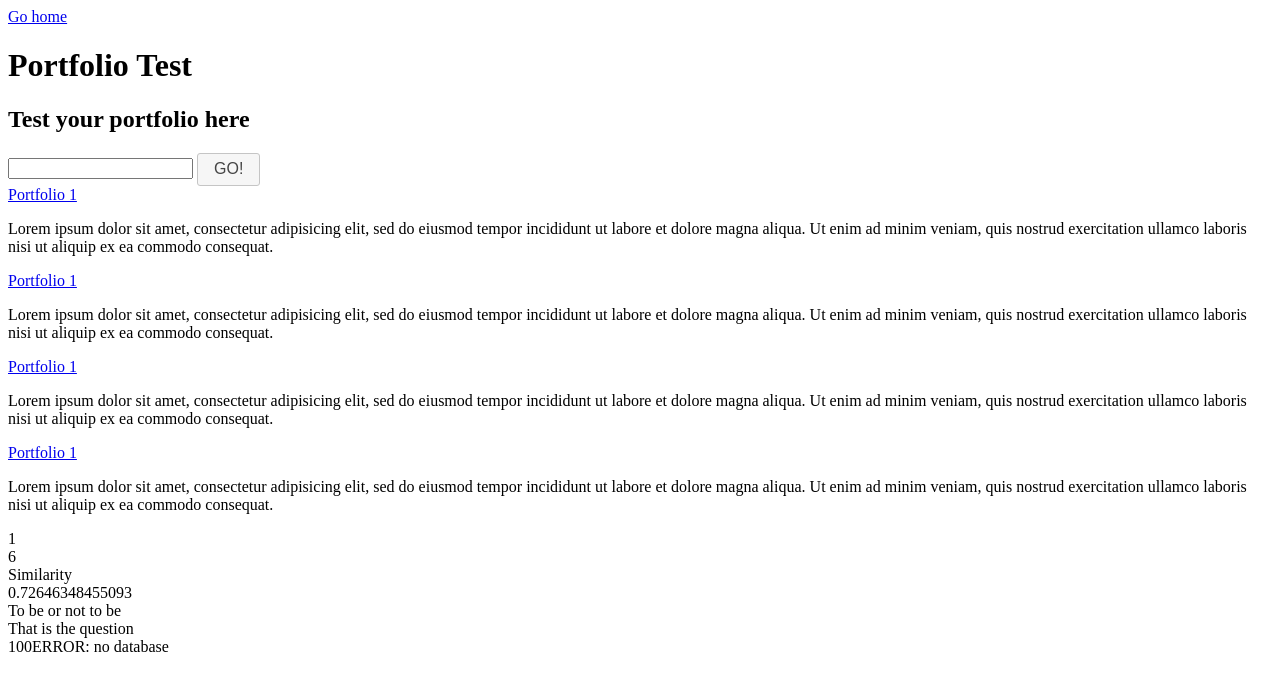
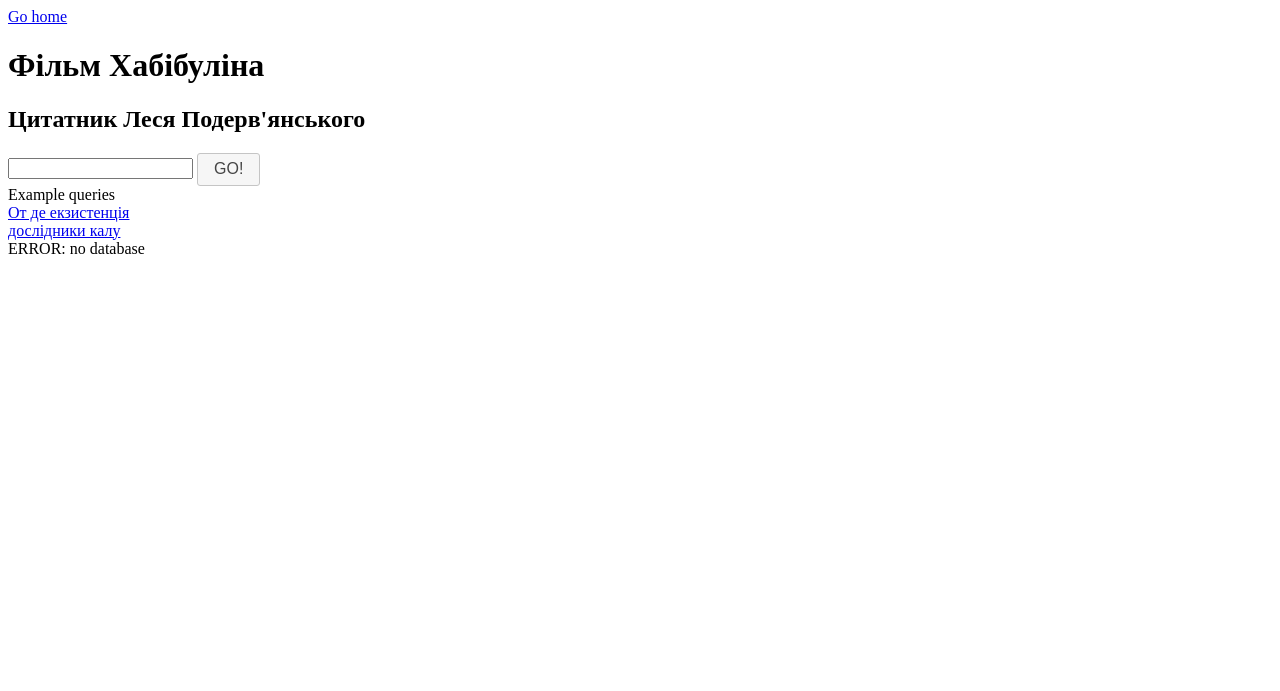
Before and after one commit to abelikoff/film-habibulina, a PHP site: page / in a window 1280 px wide. Shown: the top 691 px of the page. Run offline with PHP 8.4, Linux system fonts and the light colour scheme; some libraries are stand-ins or nearby versions.

Commit message:
basically works

```diff
--- a/web/index.php
+++ b/web/index.php
@@ -56,12 +56,16 @@ function get_similarity_score($phrase1, $phrase2)
 }
 
 
+function cmp($a, $b)
+{
+    return ($a['score'] < $b['score']) ? 1 : -1;
+}
+
+
 function build_comparator($key)
 {
     return function($a, $b) use ($key) {
         $score1 = $score2 = 0;
-        //similar_text($a[1], $key, $score1);
-        //similar_text($b[1], $key, $score2);
         $score1 = get_similarity_score($a[1], $key);
         $score2 = get_similarity_score($b[1], $key);
         printf("a: %s<br>", $a[1]);
@@ -80,7 +84,7 @@ printf('
 <html>
   <head>
     <meta charset="utf-8" />
-    <title>Hello</title>
+    <title>Фільм Хабібуліна</title>
     <link rel="stylesheet" type="text/css" media="screen" href="css/master.css" />
     <!-- script type="text/javascript"
             src="http://ajax.googleapis.com/ajax/libs/jquery/1.3.2/jquery.min.js"></script -->
@@ -109,8 +113,8 @@ printf('
 
     <div id="query-area">
       <div id="title-area">
-        <h1>Portfolio Test</h1>
-        <h2>Test your portfolio here</h2>
+        <h1>Фільм Хабібуліна</h1>
+        <h2>Цитатник Леся Подерв\'янського</h2>
       </div>
       <div>
         <form>
@@ -120,84 +124,21 @@ printf('
       </div>
     </div>
 
-    <div id="hint-area" hidden="no">
+    <div id="hint-area">
       <div class="hint-title">Example queries</div>
 
       <div class="hint">
-        <a class="hint-link" href="http://yahoo.com">Query 1</a>
+        <a class="hint-link" href="http://yahoo.com">От де екзистенція</a>
       </div>
 
       <div class="hint">
-        <a class="hint-link" href="http://yahoo.com">Query 2</a>
-      </div>
-
-      <div class="hint">
-        <a class="hint-link" href="http://yahoo.com">Query 3</a>
+        <a class="hint-link" href="http://yahoo.com">дослідники калу</a>
       </div>
 
     </div>
 
     <div id="result-area">
-      <div class="result-entry">
-        <a class="source-link" href="http://yahoo.com">Portfolio 1</a>
-        <p class="quote"><span class="speaker">Lorem ipsum
-        dolor</span> sit amet, consectetur adipisicing elit, sed do
-        eiusmod tempor incididunt ut labore et dolore magna aliqua. Ut
-        enim ad minim veniam, quis nostrud exercitation ullamco
-        laboris nisi ut aliquip ex ea commodo consequat.</p>
-      </div>
-
-      <div class="result-entry">
-        <a class="source-link" href="http://yahoo.com">Portfolio 1</a>
-        <p class="quote"><span class="speaker">Lorem ipsum
-        dolor</span> sit amet, consectetur adipisicing elit, sed do
-        eiusmod tempor incididunt ut labore et dolore magna aliqua. Ut
-        enim ad minim veniam, quis nostrud exercitation ullamco
-        laboris nisi ut aliquip ex ea commodo consequat.</p>
-      </div>
-
-      <div class="result-entry">
-        <a class="source-link" href="http://yahoo.com">Portfolio 1</a>
-        <p class="quote"><span class="speaker">Lorem ipsum
-        dolor</span> sit amet, consectetur adipisicing elit, sed do
-        eiusmod tempor incididunt ut labore et dolore magna aliqua. Ut
-        enim ad minim veniam, quis nostrud exercitation ullamco
-        laboris nisi ut aliquip ex ea commodo consequat.</p>
-      </div>
-
-      <div class="result-entry">
-        <a class="source-link" href="http://yahoo.com">Portfolio 1</a>
-        <p class="quote"><span class="speaker">Lorem ipsum
-        dolor</span> sit amet, consectetur adipisicing elit, sed do
-        eiusmod tempor incididunt ut labore et dolore magna aliqua. Ut
-        enim ad minim veniam, quis nostrud exercitation ullamco
-        laboris nisi ut aliquip ex ea commodo consequat.</p>
-      </div>
-
-    </div>
 ');
-
-$s1 = "abcdef";
-$s2 = "abcxef";
-$s3 = "kazoo";
-
-print levenshtein($s1, $s2);
-print "<br>";
-print levenshtein($s1, $s3);
-print "<br>";
-$phrase1 = "To be or not to be";
-$phrase2 = "That is the question";
-
-print "Similarity<br>";
-print get_similarity_score($phrase1, $phrase2);
-print "<br>";
-print $phrase1;
-print "<br>";
-print $phrase2;
-similar_text($phrase1, $phrase1, $score);
-print "<br>";
-print $score;
-
 
 
 // open the database
@@ -215,29 +156,70 @@ if (!($db = new SQLite3(DB_FILE, SQLITE3_OPEN_READONLY))) {
 
 // load tokens
 
+$query = "пизділи тьолок";
+$query = "дослідники калу";
+
 $phrases = array();
 
-$st = @$db->query("SELECT quote_id, tokens FROM quotes where play_id == 12");
-$ii = 0;
+//$st = @$db->query("SELECT quote_id, tokens FROM quotes where play_id == 12");
+$st = @$db->query("SELECT quote_id, tokens FROM quotes");
 
 while ($row = $st->fetchArray()) {
-    array_push($phrases, array($row[0], $row[1], 0.0));
-}
-
-//print_r($phrases);
-
-print("<hr><br>");
-
-usort($phrases, build_comparator("пизділи тьолок"));
-
-foreach ($phrases as $key => $value) {
-    echo "$key: ";
-    print_r($value);
-    print("<br>");
+    array_push($phrases, array('quote_id' => $row[0], 'tokens' => $row[1],
+                               'score' => get_similarity_score($row[1], $query)));
 }
 
 
+// collect top 5 matches
+
+usort($phrases, 'cmp');
+
+$quote_ids = array();
+$ii = 0;
+
+foreach ($phrases as $key => $value) {
+    if ($ii > 5 || $value['score'] < 0.05)
+        break;
+
+    array_push($quote_ids, $value['quote_id']);
+    $ii++;
+}
+
+if (count($quote_ids) == 0) {
+    print "<b>NO MATCHES</b>";
+    exit(1);
+}
+
+
+$st = $db->query("
+SELECT quote_id, title, url, speaker, phrase
+    FROM plays AS p, quotes AS q
+    WHERE q.play_id == p.play_id
+        AND q.quote_id IN (" . implode(", ", $quote_ids) . ")");
+
+$results = array();
+
+while ($row = $st->fetchArray()) {
+    $results[$row['quote_id']] = $row;
+}
+
+foreach ($quote_ids as $quote_id) {
+    $row = $results[$quote_id];
+    printf('
+      <div class="result-entry">
+        <a class="source-link" href="%s">%s</a>
+        <p class="quote"><span class="speaker">%s</span>
+          %s
+        </p>
+      </div>
+', $row['url'], $row['title'], $row['speaker'], $row['phrase']);
+}
+
+
+
 printf('
+
+    </div>
 
     <div id="bottom">
       <div id="siteref"><a href="http://yahoo.com">About</a>
```
